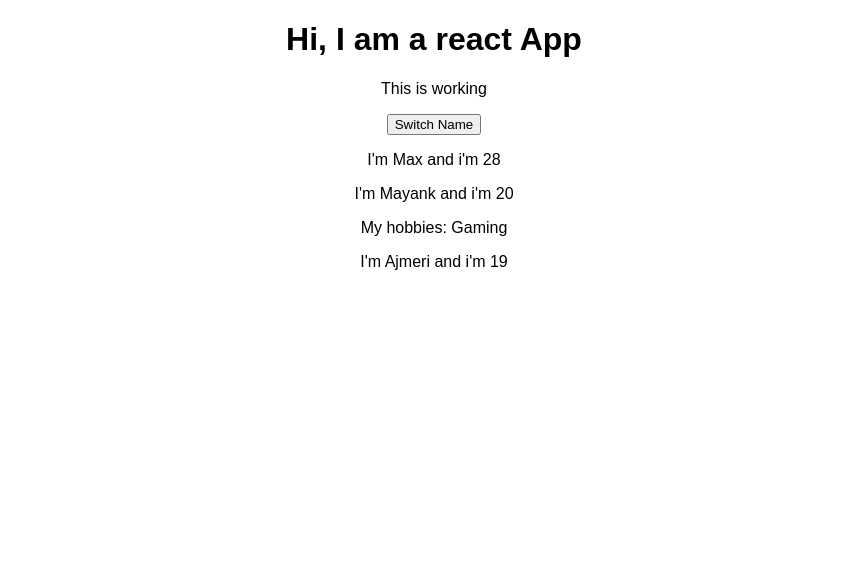
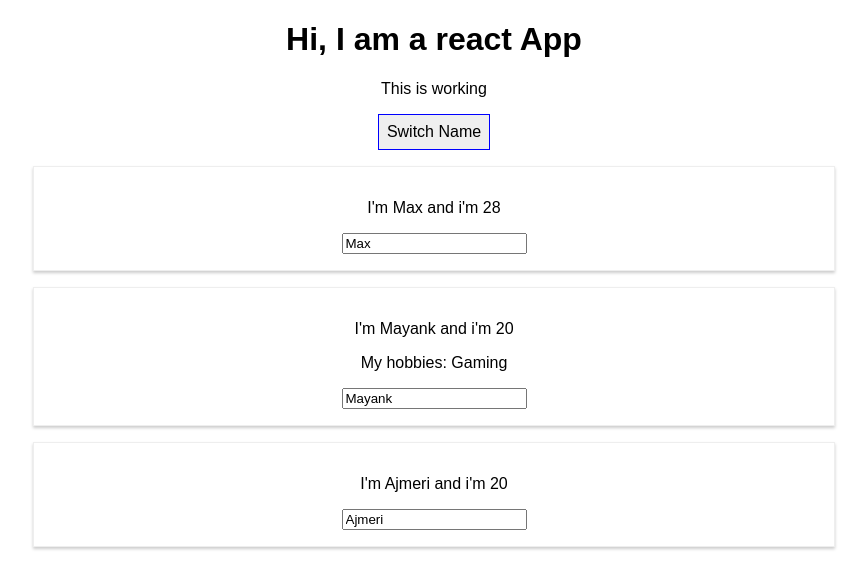
Before and after one commit to MayankAjmeri/React_Practice, a React (Create React App) app: page / in a window 1280 px wide. Shown: the top 588 px of the page, without its empty margins (206-1073 px from the left). Built offline with nearby package versions, Linux system fonts and the light colour scheme.

Commit message:
Added button

```diff
--- a/src/App.css
+++ b/src/App.css
@@ -1,3 +1,11 @@
 .App {
   text-align: center;
 }
+
+.btn {
+  background-color: "white";
+  font: inherit;
+  border: 1px solid blue;
+  padding: 8px;
+  cursor: pointer;
+}
--- a/src/App.js
+++ b/src/App.js
@@ -1,42 +1,34 @@
-import React, { Component, createElement } from "react";
+import React, { Component /*createElement*/ } from "react";
 import "./App.css";
 import Person from "./Person/Person";
 
 class App extends Component {
   state = {
     persons: [
-      {
-        name: "Max",
-        age: 28,
-      },
-      {
-        name: "Mayank",
-        age: 20,
-      },
-      {
-        name: "Ajmeri",
-        age: 19,
-      },
+      { name: "Max", age: 28 },
+      { name: "Mayank", age: 20 },
+      { name: "Ajmeri", age: 20 },
     ],
     otherState: "Some other value",
   };
 
-  switchNameHandler = () => {
+  switchNameHandler = (newName) => {
     // console.log("Was Clicked");
     this.setState({
       persons: [
-        {
-          name: "Maximillian",
-          age: 28,
-        },
-        {
-          name: "Mayank",
-          age: 20,
-        },
-        {
-          name: "Ajmeri",
-          age: 20,
-        },
+        { name: newName, age: 28 },
+        { name: "Mayank", age: 20 },
+        { name: "Ajmeri", age: 20 },
+      ],
+    });
+  };
+
+  nameChangeHandler = (event) => {
+    this.setState({
+      persons: [
+        { name: "Max!!", age: 28 },
+        { name: "Mayank", age: 20 },
+        { name: event.target.value, age: 20 },
       ],
     });
   };
@@ -46,7 +38,12 @@
       <div className="App">
         <h1>Hi, I am a react App</h1>
         <p>This is working</p>
-        <button onClick={this.switchNameHandler}>Switch Name</button>
+        <button
+          className="btn"
+          onClick={() => this.switchNameHandler("Maximillian")}
+        >
+          Switch Name
+        </button>
         <Person
           name={this.state.persons[0].name}
           age={this.state.persons[0].age}
@@ -54,21 +51,24 @@
         <Person
           name={this.state.persons[1].name}
           age={this.state.persons[1].age}
+          click={this.switchNameHandler.bind(this, "Max!")}
         >
           My hobbies: Gaming
         </Person>
         <Person
           name={this.state.persons[2].name}
           age={this.state.persons[2].age}
+          changed={this.nameChangeHandler}
         ></Person>
       </div>
     );
-    // return React.createElement(
-    //   "div",
-    //   { className: "App" },
-    //   React.createElement("h1", null, "Hi I'm a react app")
-    // );
   }
 }
 
 export default App;
+
+// return React.createElement(
+//   "div",
+//   { className: "App" },
+//   React.createElement("h1", null, "Hi I'm a react app")
+// );
--- /dev/null
+++ b/src/Person/Person.css
@@ -0,0 +1,8 @@
+.Person {
+  width: 60%;
+  margin: 16px auto;
+  border: 1px solid #eee;
+  box-shadow: 0 2px 3px #ccc;
+  padding: 16px;
+  text-align: center;
+}
--- a/src/Person/Person.js
+++ b/src/Person/Person.js
@@ -1,11 +1,14 @@
 import React from "react";
+import "./Person.css";
+
 const person = (props) => {
   return (
-    <div>
-      <p>
+    <div className="Person">
+      <p onClick={props.click}>
         I'm {props.name} and i'm {props.age}
       </p>
       <p>{props.children}</p>
+      <input type="text" onChange={props.changed} value={props.name}></input>
     </div>
   );
 };
```
